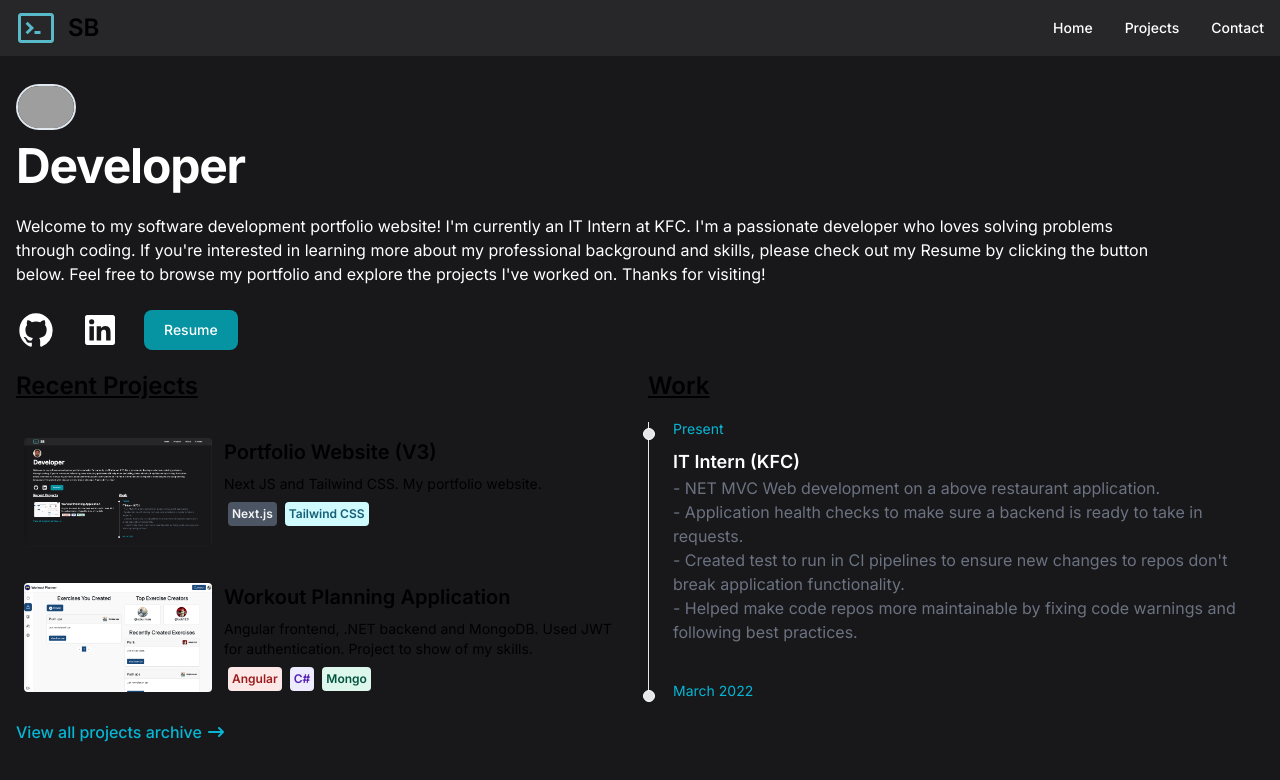
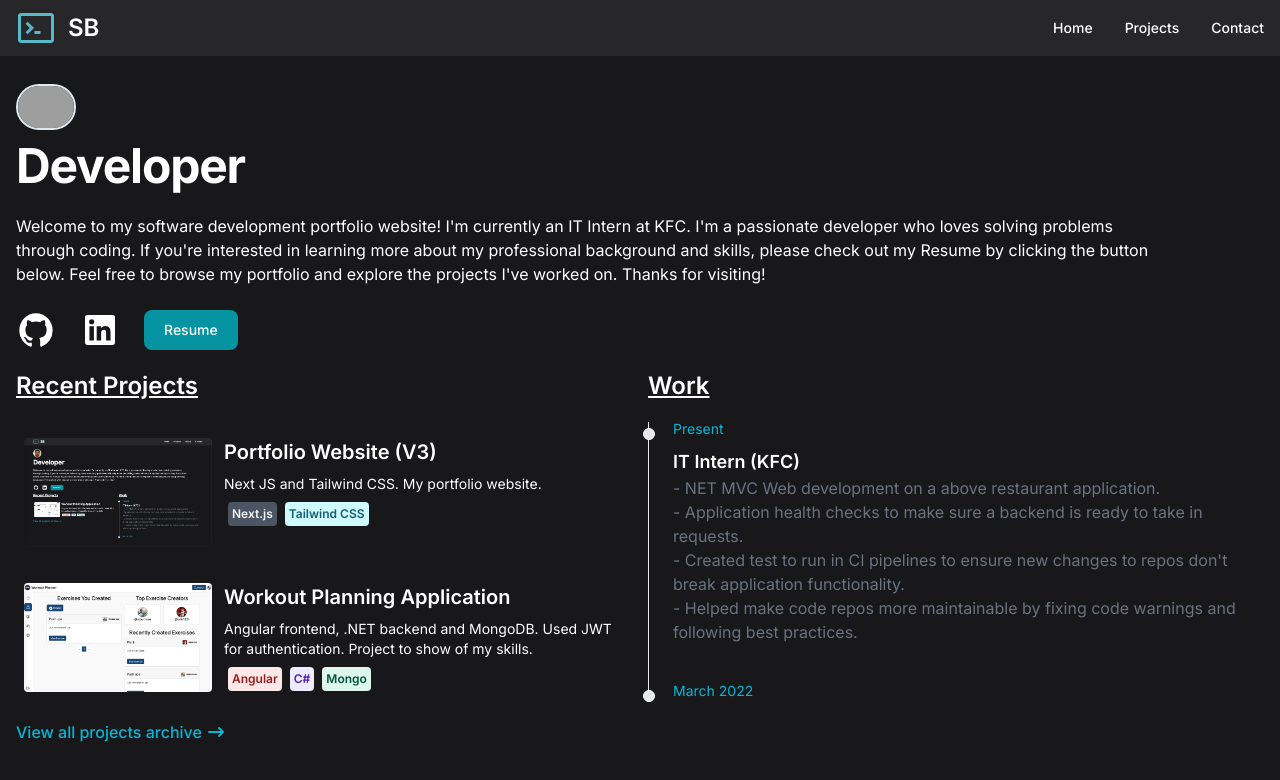
Before and after one commit to sebastianjburman/Portfolio-Website-V3, a Next.js app: page / in a window 1280 px wide. Shown: the top 780 px of the page. Built offline with nearby package versions, Linux system fonts and the light colour scheme; grey boxes are pictures that could not be loaded.

Commit message:
Fixed text color on light mode and added link to projects on projects page.

```diff
--- a/src/app/contact/page.tsx
+++ b/src/app/contact/page.tsx
@@ -5,7 +5,7 @@ export default function ProjectsPage() {
     <main className="bg-zinc-900">
       <TopNavbar></TopNavbar>
       <div className="flex max-w-screen-xl flex-col items-center justify-center mx-auto p-4 mt-3">
-        <h1 className="text-4xl mb-4">Get in Touch</h1>
+        <h1 className="text-white text-4xl mb-4">Get in Touch</h1>
         <div className=" bg-zinc-800 rounded-lg overflow-hidden shadow-lg p-5">
           <form
             className="w-full max-w-xl"
--- a/src/app/page.tsx
+++ b/src/app/page.tsx
@@ -73,7 +73,7 @@ export default function Home() {
         </div>
         <div className="grid grid-cols-1 md:grid-cols-2 gap-4 w-screen">
           <div>
-            <h1 className="text-2xl mt-3 mb-5 underline font-semibold">
+            <h1 className="text-white text-2xl mt-3 mb-5 underline font-semibold">
               Recent Projects
             </h1>
             <div className="flex justify-center flex-col">
@@ -108,7 +108,9 @@ export default function Home() {
             </a>
           </div>
           <div>
-            <h1 className="text-2xl mt-3 mb-5 underline font-semibold">Work</h1>
+            <h1 className="text-white text-2xl mt-3 mb-5 underline font-semibold">
+              Work
+            </h1>
             <Timeline>
               <Timeline.Item>
                 <Timeline.Point />
--- a/src/app/projects/page.tsx
+++ b/src/app/projects/page.tsx
@@ -121,7 +121,8 @@ export default function ProjectsPage() {
                   <Table.Cell className="whitespace-nowrap font-medium text-white hidden sm:table-cell">
                     {project.link ? (
                       <a
-                        href="#"
+                        href={project.link}
+                        target="_blank"
                         className="inline-flex mt-2 items-center font-medium text-cyan-500 hover:underline hover:text-cyan-400"
                       >
                         View
--- a/src/components/project-card/project-card.tsx
+++ b/src/components/project-card/project-card.tsx
@@ -18,8 +18,8 @@ export default function ProjectCard({
         <img className="rounded w-2/4 rounded sm:w-full" src={image}></img>
       </div>
       <div className="flex flex-col col-span-2 ">
-        <h1 className="text-xl font-semibold mt-0">{title}</h1>
-        <p className="text-sm mt-2">{description}</p>
+        <h1 className="text-white text-xl font-semibold mt-0">{title}</h1>
+        <p className="text-white text-sm mt-2">{description}</p>
         <div className="flex flex-wrap mt-2">
           {badges.map((b) => {
             return (
--- a/src/components/top-navbar/top-navbar.tsx
+++ b/src/components/top-navbar/top-navbar.tsx
@@ -11,7 +11,7 @@ export default function TopNavbar() {
             className="mr-3 h-7 w-10 sm:h-9"
             src="/svg/terminal.svg"
           />
-          <h2 className="self-center whitespace-nowrap text-2xl font-semibold m-0">
+          <h2 className="text-white self-center whitespace-nowrap text-2xl font-semibold m-0">
             SB
           </h2>
         </Navbar.Brand>
```
